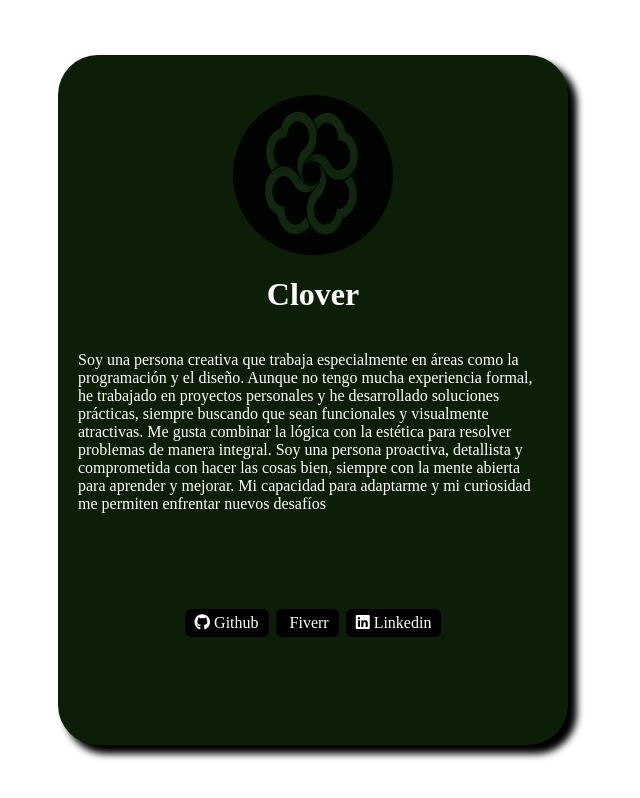
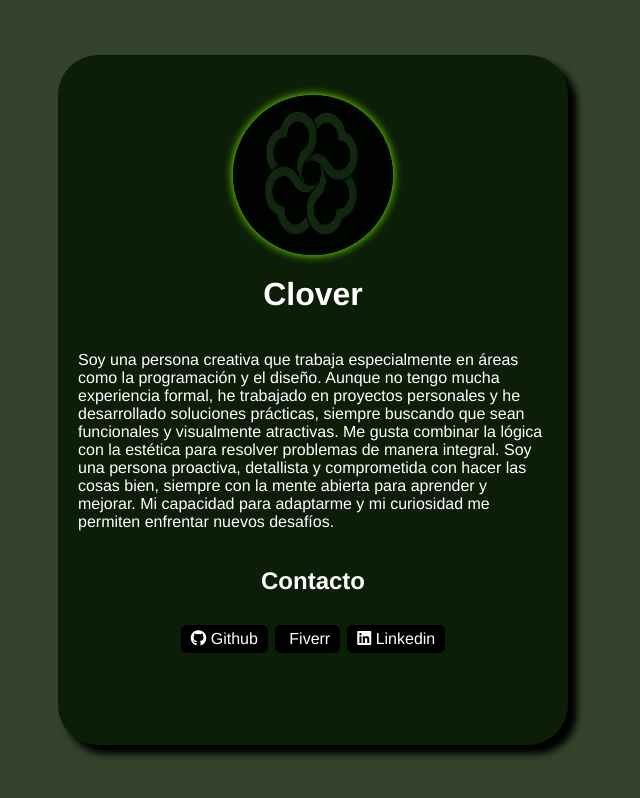
Before and after one commit to AngelBg05/MyPage, a plain HTML site: page mi pagina/index.html in a window 1280 px wide. Shown: the whole page, without its empty margins (327-967 px from the left). Drawn offline with Linux system fonts and the light colour scheme.

Commit message:
Agrege nuevas cosas en html y css

```diff
--- a/mi pagina/index.html
+++ b/mi pagina/index.html
@@ -1,13 +1,13 @@
 <!DOCTYPE html>
 <html lang="en">
-<head>
+   <head>
     <meta charset="UTF-8">
     <meta name="viewport" content="width=device-width, initial-scale=1.0">
     <link href="https://cdnjs.cloudflare.com/ajax/libs/font-awesome/6.0.0-beta3/css/all.min.css" rel="stylesheet">
     <link rel="stylesheet" href="styles.css">
     <title>MiWeb</title>
-</head>
-<body>
+   </head>
+   <body>
  <div class="card">
     <img src="Screenshot 2025-03-18 144943.png">
 
@@ -20,10 +20,13 @@
             siempre buscando que sean funcionales y visualmente atractivas.
             Me gusta combinar la lógica con la estética para resolver problemas de manera integral.
             Soy una persona proactiva, detallista y comprometida con hacer las cosas bien, siempre con la mente abierta para aprender y mejorar.
-            Mi capacidad para adaptarme y mi curiosidad me permiten enfrentar nuevos desafíos</p>
+            Mi capacidad para adaptarme y mi curiosidad me permiten enfrentar nuevos desafíos.</p>
     </div>
+    <div class = "redes sociales">
+          <h2>Contacto</h2>
+    </div>
+    <div class="Contacto">
 
-    <div class="Contacto">
         <a href="https://github.com/AngelBg05" target="_blank" class="Contacto">
             <i class="fab fa-github"></i>
             Github
@@ -40,5 +43,5 @@
         </a>
     </div>
  </div>
-</body>
+   </body>
 </html>
--- a/mi pagina/styles.css
+++ b/mi pagina/styles.css
@@ -1,6 +1,6 @@
-.body{
-    font-family: Arial, Helvetica, sans-serif;
-    background-color: white;
+body{
+    font-family:'Franklin Gothic Medium', 'Arial Narrow', Arial, sans-serif;
+    background-color: #33432c;
 }
 img{
     height: 160px;
@@ -8,10 +8,17 @@ img{
     border-radius: 80%;
     margin-top: 20px;
     align-self: center;
+    box-shadow: chartreuse 0px 0px 10px;
 }
 
-h1{
+.Titulo{
     color: white;
+    flex-direction: column;
+    text-align: center;
+}
+
+.redes{
+    color: rgb(255, 255, 255);
     flex-direction: column;
     text-align: center;
 }
@@ -39,19 +46,19 @@ h1{
     transform: translateY(5px);
 }
 
-.Contacto  {
+.Contacto {
     display: flex;
     flex-direction :row;
     align-self: center;
     justify-self:center;
-    margin-top: 40px;
+    margin-top: 5px;
     text-decoration: none;
     color: white;
     gap: 7px
 }
 
 .Contacto:hover{
-    color: rgb(19, 115, 0);
+    color: chartreuse
 }
 
 .Contacto a {
```
